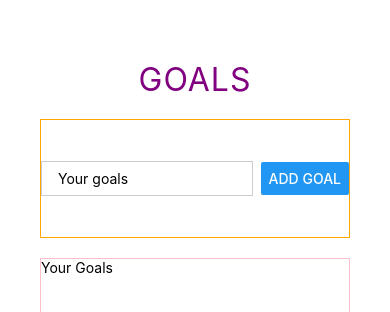
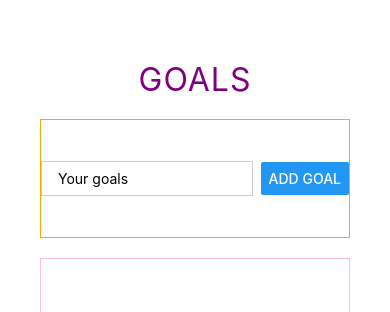
Before and after one commit to emilydaykin/Goals, a React Native app: screen / in a window 390 px wide. Shown: the top 312 px of the page. Built offline with nearby package versions, Linux system fonts and the light colour scheme.

Commit message:
updated input goals to display on app

```diff
--- a/App.js
+++ b/App.js
@@ -3,6 +3,7 @@
 
 export default function App() {
   const [goalInput, setGoalInput] = useState('');
+  const [goals, setGoals] = useState([]);
 
   const goalInputHandler = (inputText) => {
     setGoalInput(inputText);
@@ -10,6 +11,7 @@
 
   const addGoalHandler = () => {
     console.log('goalInput:', goalInput);
+    setGoals((currentGoals) => [...currentGoals, goalInput]); // best practice to update state
   };
 
   return (
@@ -26,7 +28,9 @@
         <Button title='Add Goal' onPress={addGoalHandler} />
       </View>
       <View style={styles.goalsContainer}>
-        <Text>Your Goals</Text>
+        {goals.map((goal, _id) => (
+          <Text key={_id}>{goal}</Text>
+        ))}
       </View>
     </View>
   );
```
